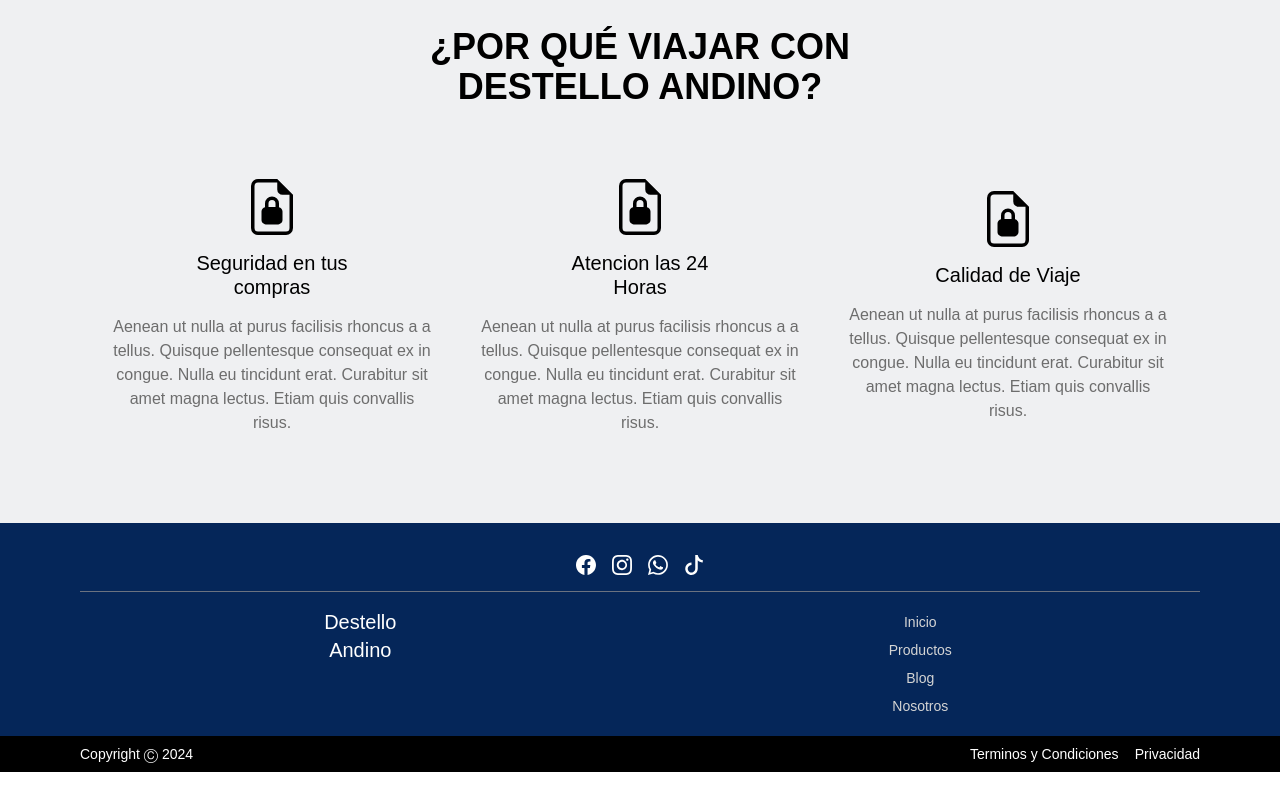
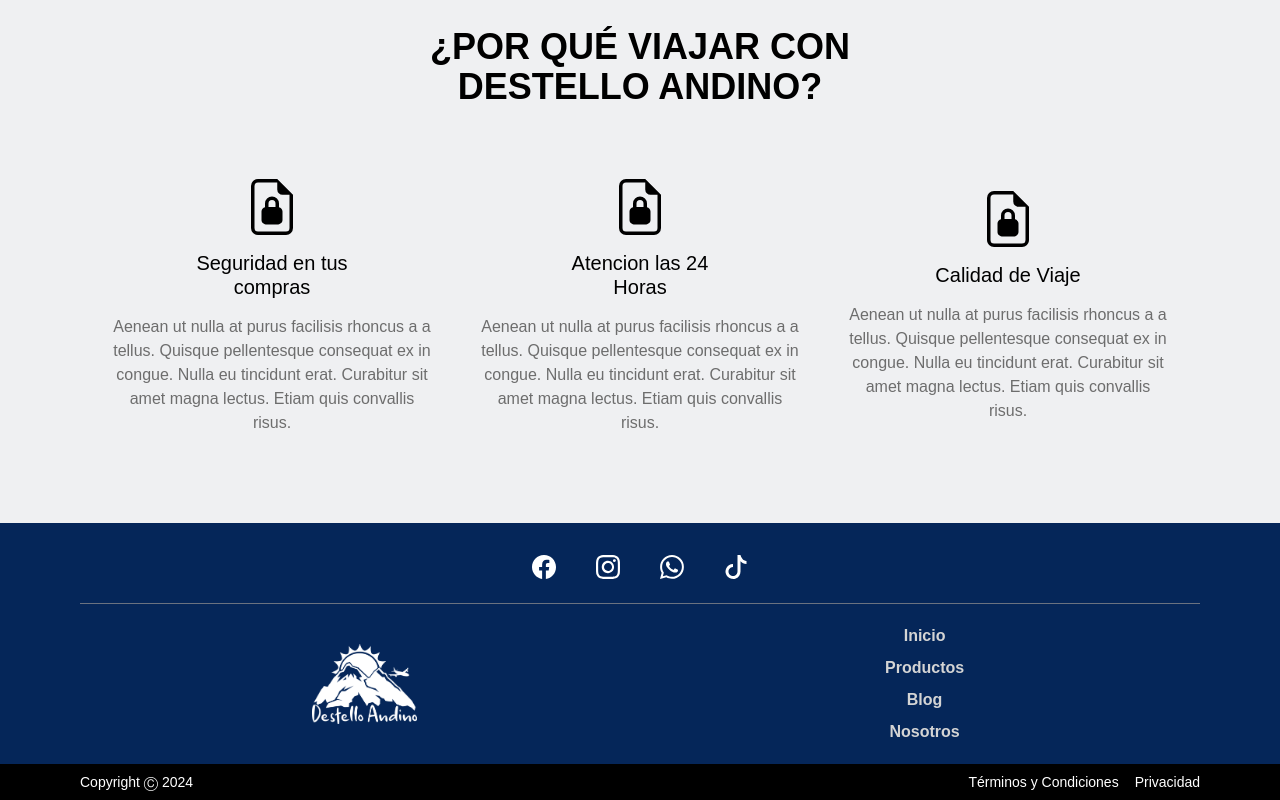
Before and after one commit to harvepq/destello, a Next.js app: page / in a window 1280 px wide. Shown: the part 2807-3607 px from the top of the page. Before the commit the page ends 3579 px from the top, so only its background shows below. Built offline with nearby package versions, Linux system fonts and the light colour scheme; a web font is replaced by a local one.

Commit message:
Add logo and modify social media icons into footer component

```diff
--- a/app/ui/footer.tsx
+++ b/app/ui/footer.tsx
@@ -15,25 +15,30 @@
 
   return (
     <footer className={`${showFooter ? 'block' : 'hidden'} md:block`}>
-      <div className="flex flex-col items-center bg-[#052659] text-white px-5 py-4 lg:px-20">
-        <ul className="flex gap-4 py-4">
+      <div className="flex flex-col items-center justify-center bg-[#052659] text-white px-5 py-4 lg:px-20">
+        <ul className="flex gap-10 py-4 mb-2">
           {socialNetworks.map(socialMedia => (
             <li key={socialMedia.name}>
-              <a href={socialMedia.href}>
-                <img src={`/icons/${socialMedia.icon}.svg`} alt={`${socialMedia.name} icon`} />
-              </a>
+              <Link
+                href={socialMedia.href}
+                target="_blank"
+              >
+                <img
+                  src={`/icons/${socialMedia.icon}.svg`}
+                  alt={`${socialMedia.name} icon`}
+                  className="w-6 h-6"
+                />
+              </Link>
           </li>
           ))}
         </ul>
-        <div className="w-full flex justify-around border-t-[1px] border-gray-500 pt-4 ">
+        <div className="w-full items-center flex justify-around border-t-[1px] border-gray-500 pt-4 ">
           <Link
             href={'/'}
           >
-            <h3 className="text-xl text-center">
-              Destello
-              <br />
-              Andino
-            </h3>
+            <img src="/icons/logo.png" alt="Logo destello andino"
+              className="h-20"
+              />
           </Link>
           <div className="text-center text-neutral-300">
             {links.map(link => (
@@ -42,7 +47,7 @@
                 href={link.href}
                 className="block p-1"
               >
-                <p className="text-sm">{link.name}</p>
+                <p className="text-base font-bold">{link.name}</p>
               </Link>
             ))}
           </div>
@@ -52,7 +57,7 @@
         <span className="">Copyright Ⓒ 2024</span>
         <ul className="flex gap-4">
           <li>
-            <a href="/">Terminos y Condiciones</a>
+            <a href="/">Términos y Condiciones</a>
           </li>
           <li>
             <a href="/">Privacidad</a>
```
